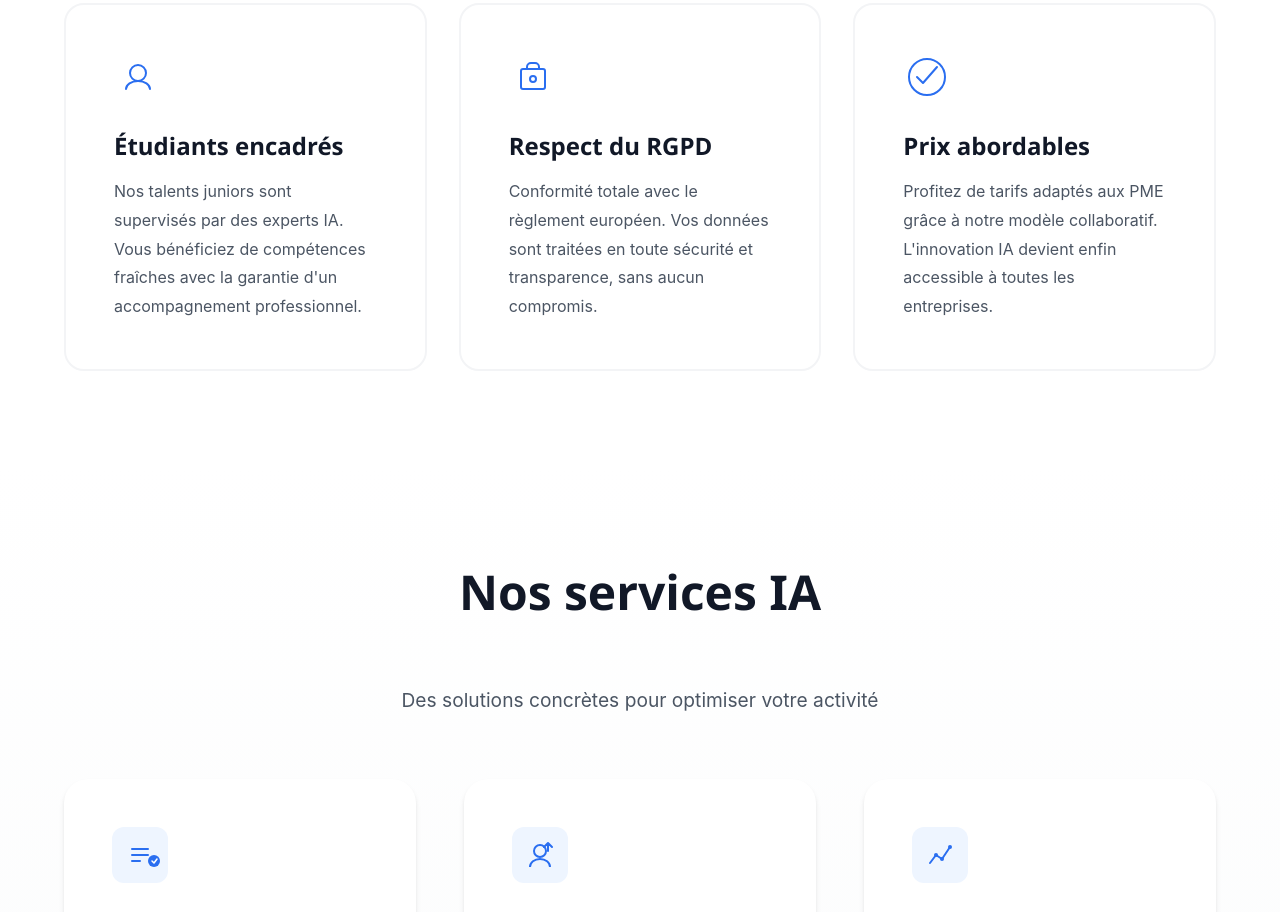
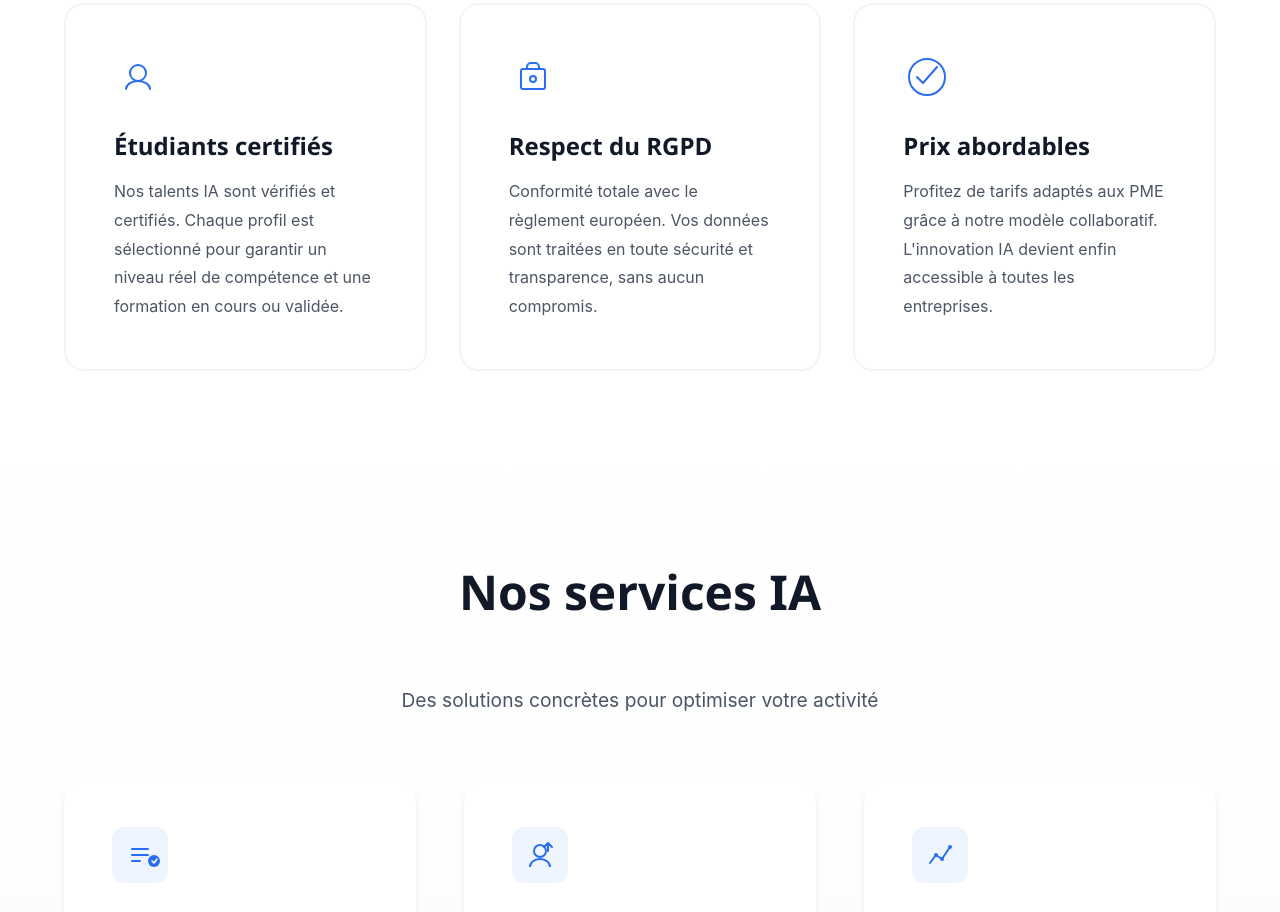
Before and after one commit to LeCroco404/FlowMatchIA, a plain HTML site: page index.html in a window 1280 px wide. Shown: the part 1015-1927 px from the top of the page. Drawn offline with Linux system fonts and the light colour scheme.

Commit message:
Modifications why-card in the index HTML file

```diff
--- a/index.html
+++ b/index.html
@@ -98,10 +98,10 @@
                             <path d="M12 36C12 31.5817 17.3726 28 24 28C30.6274 28 36 31.5817 36 36" stroke="#2A6EF0" stroke-width="2" stroke-linecap="round"/>
                         </svg>
                     </div>
-                    <h3 class="why-title">Étudiants encadrés</h3>
+                    <h3 class="why-title">Étudiants certifiés</h3>
                     <p class="why-text">
-                        Nos talents juniors sont supervisés par des experts IA.
-                        Vous bénéficiez de compétences fraîches avec la garantie d'un accompagnement professionnel.
+                        Nos talents IA sont vérifiés et certifiés.
+                        Chaque profil est sélectionné pour garantir un niveau réel de compétence et une formation en cours ou validée.
                     </p>
                 </div>
 
```
